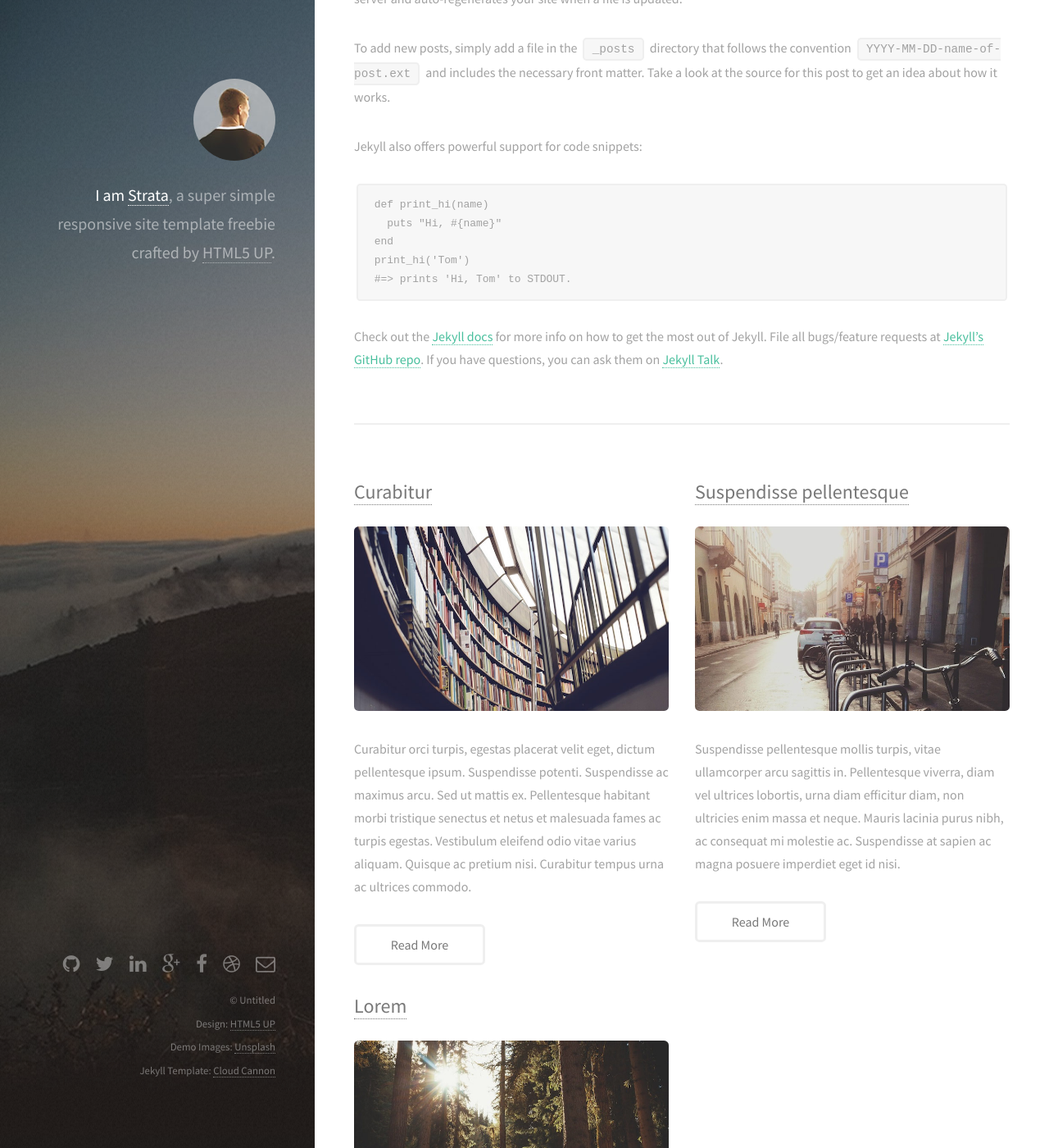
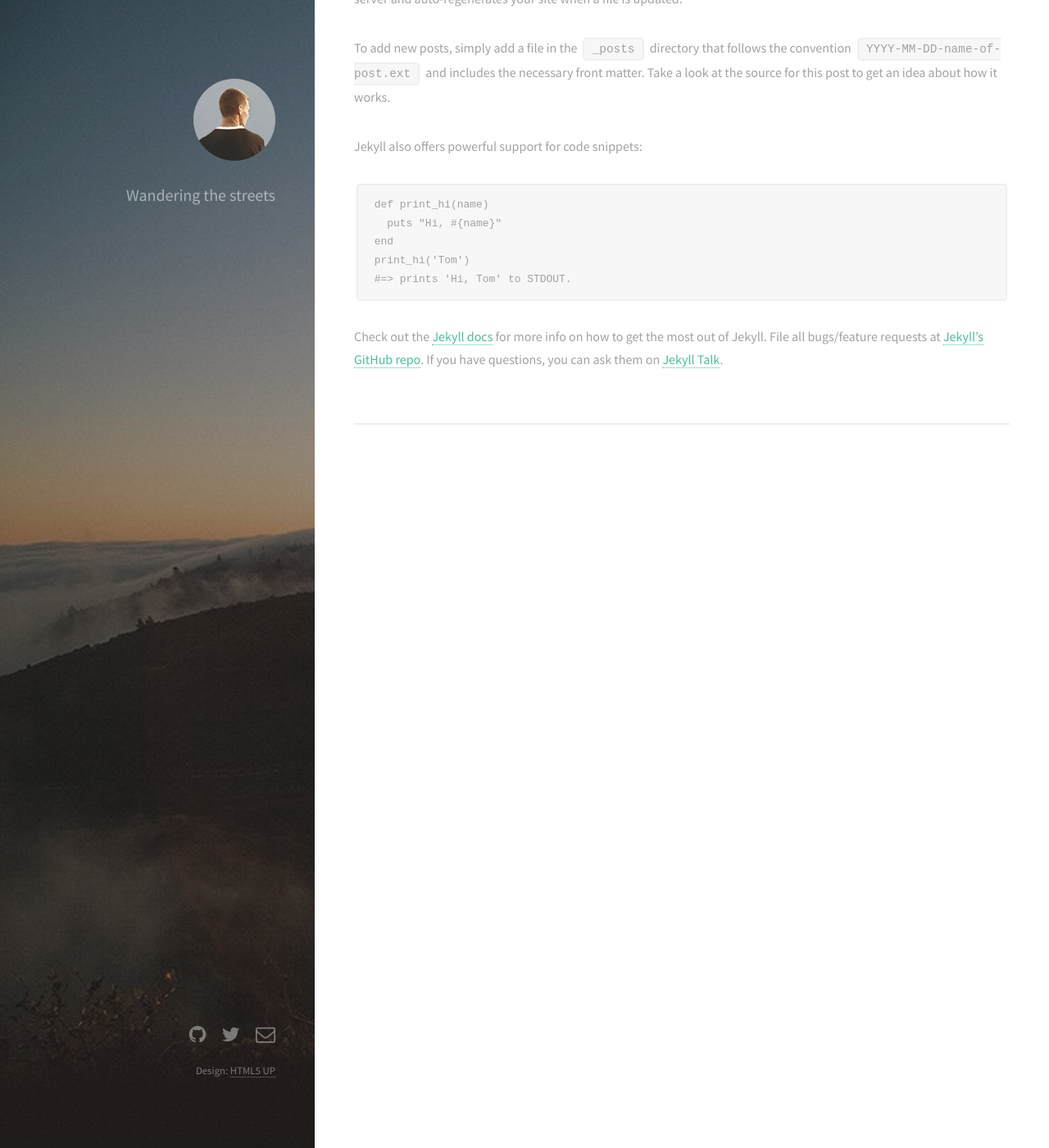
Before and after one commit to khoawasabi/wanderingthestreets, a Jekyll site: the page built from index.html, in a window 1280 px wide and 1400 px high, scrolled down 292 px. Shown: the whole window at 82% size. Built offline with Jekyll 4.4.1, drawn with Linux system fonts in a browser that asks for light colours; some of the changed text lies outside the part shown.

Commit message:
Fixing template, removing boilerplate

```diff
--- a/_config.yml
+++ b/_config.yml
@@ -1,12 +1,10 @@
 # Site settings
 
-title: Strata # Title of your site
-email: your-email@domain.com # Your contant email
+title: Wandering the streets
+email: NA
 
 description: > # this means to ignore newlines until "baseurl:"
-  Write an awesome description for your new site here. You can edit this
-  line in _config.yml. It will appear in your document head meta (for
-  Google search results) and in your feed.xml site description.
+  Food and places by two wandering workers.
 baseurl: "" # the subpath of your site, e.g. /blog/
 url: "http://yourdomain.com" # the base hostname & protocol for your site
 
@@ -14,12 +12,8 @@ url: "http://yourdomain.com" # the base hostname & protocol for your site
 # Replace the word 'example' with your username if you want to include the icon in the left sidebar
 # Delete the word 'example' if you don't want to include the icon in the left sidebar
 
-twitter_username:     example  # Replace this with your Twitter username
+twitter_username:     wanderinggeeks # Replace this with your Twitter username
 github_username:      example  # Replace this with your GitHub username
-linkedin_username:    example  # Replace this with your LinkedIn username
-google_plus_username: example  # Replace this with your Google+ username
-facebook_username:    example  # Replace this with your Facebook username
-dribbble_username:    example  # Replace this with your Dribbble username
 
 # Build settings
 markdown: kramdown
--- a/_layouts/default.html
+++ b/_layouts/default.html
@@ -1,9 +1,9 @@
 <!DOCTYPE html>
 <html>
   	<head>
-  		<title>Strata by HTML5 UP</title>
+		<title>{{ site.title }} </title>
   		<meta http-equiv="content-type" content="text/html; charset=utf-8" />
-  		<meta name="description" content="" />
+		<meta name="description" content="{{ site.description }}" />
   		<meta name="keywords" content="" />
   		<!--[if lte IE 8]><script src="css/ie/html5shiv.js"></script><![endif]-->
   		<script src="/js/jquery.min.js"></script>
@@ -22,9 +22,7 @@
 
       <header id="header">
           <a href="#" class="image avatar"><img src="/images/avatar.jpg" alt="" /></a>
-          <h1><strong>I am <a href="/">Strata</a></strong>, a super simple<br />
-          responsive site template freebie<br />
-          crafted by <a href="http://html5up.net">HTML5 UP</a>.</h1>
+	  <h1> {{ site.title}} </h1>
       </header>
 
 
@@ -50,37 +48,6 @@
               </li>
               {% endif %}
 
-              {% if site.linkedin_username %}
-              <li>
-                <a href="https://linkedin.com/in/{{ site.linkedin_username }}" class="icon fa-linkedin">
-                  <span class="label">LinkedIn</span>
-                </a>
-              </li>
-              {% endif %}
-
-              {% if site.google_plus_username %}
-              <li>
-                <a href="https://plus.google.com/{{ site.google_plus_username }}" class="icon fa-google-plus">
-                  <span class="label">Google+</span>
-                </a>
-              </li>
-              {% endif %}
-
-              {% if site.facebook_username %}
-              <li>
-                <a href="https://www.facebook.com/{{ site.facebook_username }}" class="icon fa-facebook">
-                  <span class="label">Facebook</span>
-                </a>
-              </li>
-              {% endif %}
-
-              {% if site.dribbble_username %}
-              <li>
-                <a href="#" class="icon fa-dribbble">
-                  <span class="label">Dribbble</span>
-                </a>
-              </li>
-              {% endif %}
 
               {% if site.email %}
               <li>
@@ -91,10 +58,7 @@
               {% endif %}
             </ul>
             <ul class="copyright">
-                <li>&copy; Untitled</li>
                 <li>Design: <a href="http://html5up.net">HTML5 UP</a></li>
-                <li>Demo Images: <a href="https://unsplash.com/">Unsplash</a></li>
-                <li>Jekyll Template: <a href="http://cloudcannon.com">Cloud Cannon</a></li>
             </ul>
         </footer>
 
--- a/_posts/2015-01-30-Lorem.markdown
+++ /dev/null
@@ -1,15 +0,0 @@
----
-layout: post
----
-<img src="/images/fulls/02.jpg" class="fit image">
-Lorem ipsum dolor sit amet, consectetur adipiscing elit. Morbi cursus fringilla dui. Donec laoreet maximus elit. Mauris ullamcorper condimentum lobortis. Donec maximus, mi vitae iaculis placerat, ligula mi maximus lectus, ac varius mi nulla id neque. Quisque porta eros nisi, eu fringilla urna dictum vitae.
-
-Vestibulum id metus eu nisl sodales consectetur. Phasellus et ultrices lacus.
-
-Curabitur orci turpis, egestas placerat velit eget, dictum pellentesque ipsum. Suspendisse potenti. Suspendisse ac maximus arcu. Sed ut mattis ex. Pellentesque habitant morbi tristique senectus et netus et malesuada fames ac turpis egestas. Vestibulum eleifend odio vitae varius aliquam. Quisque ac pretium nisi. Curabitur tempus urna ac ultrices commodo.
-
-Curabitur iaculis est at mattis mattis. Aliquam erat volutpat. Etiam vitae cursus quam. Nunc ultricies nunc non lorem fringilla cursus. Etiam dapibus libero ac turpis accumsan pulvinar. Sed auctor velit eget mi consequat bibendum. Aliquam interdum purus eget metus pretium ullamcorper.
-
-Pellentesque feugiat ex non ligula commodo, eget varius tortor pellentesque. Pellentesque id tortor felis. Cras fringilla ante eget orci laoreet, non consequat urna suscipit. Pellentesque luctus ac nulla vitae porttitor. Proin sed tortor quis magna efficitur efficitur a id leo. Donec efficitur augue et laoreet maximus. Ut semper egestas porttitor. Phasellus sagittis vulputate sem at laoreet.
-
-Sed lobortis urna ut mi volutpat, sit amet euismod sapien tincidunt. Nulla facilisi. Pellentesque quis tempus neque. Mauris dictum ac sapien nec congue. In hac habitasse platea dictumst. Duis id pellentesque nisl. Morbi eget massa magna.
--- a/_posts/2015-02-06-welcome-to-jekyll.markdown
+++ /dev/null
@@ -1,14 +0,0 @@
----
-layout: post
-title: Suspendisse pellentesque
-date: 2015-02-06T14:37:44.000Z
-categories: update
----
-
-<img src="/images/fulls/01.jpg" class="fit image"> Suspendisse pellentesque mollis turpis, vitae ullamcorper arcu sagittis in. Pellentesque viverra, diam vel ultrices lobortis, urna diam efficitur diam, non ultricies enim massa et neque. Mauris lacinia purus nibh, ac consequat mi molestie ac. Suspendisse at sapien ac magna posuere imperdiet eget id nisi.
-
-Nulla facilisi. Pellentesque id magna eu sapien consectetur pulvinar nec eget massa. Nunc ut volutpat felis. Vestibulum pharetra ligula vel mattis aliquam. Etiam tempor vitae nulla nec euismod. Vivamus eget justo libero. Curabitur dictum, turpis vel porttitor semper, elit turpis vehicula nibh, quis mollis metus tortor at magna.
-
-Maecenas posuere sodales magna id tincidunt. Nunc sapien ipsum, efficitur et mauris nec, tristique gravida leo. Donec at bibendum lectus, sit amet fringilla risus. Donec et justo mi. In risus risus, faucibus eget eros eget, tincidunt posuere purus. Maecenas porta lacus metus, nec varius enim egestas ac. In hac habitasse platea dictumst. Nullam a nisi nulla. Nam vel varius enim, sit amet fringilla massa. Proin vel aliquam felis, quis scelerisque arcu.
-
-Sed consequat mi id malesuada efficitur. Vestibulum efficitur tortor ut dictum porta. Morbi dapibus viverra risus, et laoreet lorem commodo et. Donec hendrerit posuere magna a efficitur. Nullam euismod eget nulla eget iaculis. Donec porttitor faucibus porta. Morbi et risus dolor. Mauris venenatis sem id neque hendrerit ultrices.
--- a/_posts/2015-02-17-curabitur.markdown
+++ /dev/null
@@ -1,10 +0,0 @@
----
-layout: post
----
-<img src="/images/fulls/03.jpg" class="fit image"> Curabitur orci turpis, egestas placerat velit eget, dictum pellentesque ipsum. Suspendisse potenti. Suspendisse ac maximus arcu. Sed ut mattis ex. Pellentesque habitant morbi tristique senectus et netus et malesuada fames ac turpis egestas. Vestibulum eleifend odio vitae varius aliquam. Quisque ac pretium nisi. Curabitur tempus urna ac ultrices commodo.
-
-Curabitur iaculis est at mattis mattis. Aliquam erat volutpat. Etiam vitae cursus quam. Nunc ultricies nunc non lorem fringilla cursus. Etiam dapibus libero ac turpis accumsan pulvinar. Sed auctor velit eget mi consequat bibendum. Aliquam interdum purus eget metus pretium ullamcorper.
-
-Pellentesque feugiat ex non ligula commodo, eget varius tortor pellentesque. Pellentesque id tortor felis. Cras fringilla ante eget orci laoreet, non consequat urna suscipit. Pellentesque luctus ac nulla vitae porttitor. Proin sed tortor quis magna efficitur efficitur a id leo. Donec efficitur augue et laoreet maximus. Ut semper egestas porttitor. Phasellus sagittis vulputate sem at laoreet.
-
-Sed lobortis urna ut mi volutpat, sit amet euismod sapien tincidunt. Nulla facilisi. Pellentesque quis tempus neque. Mauris dictum ac sapien nec congue. In hac habitasse platea dictumst. Duis id pellentesque nisl. Morbi eget massa magna.
```
